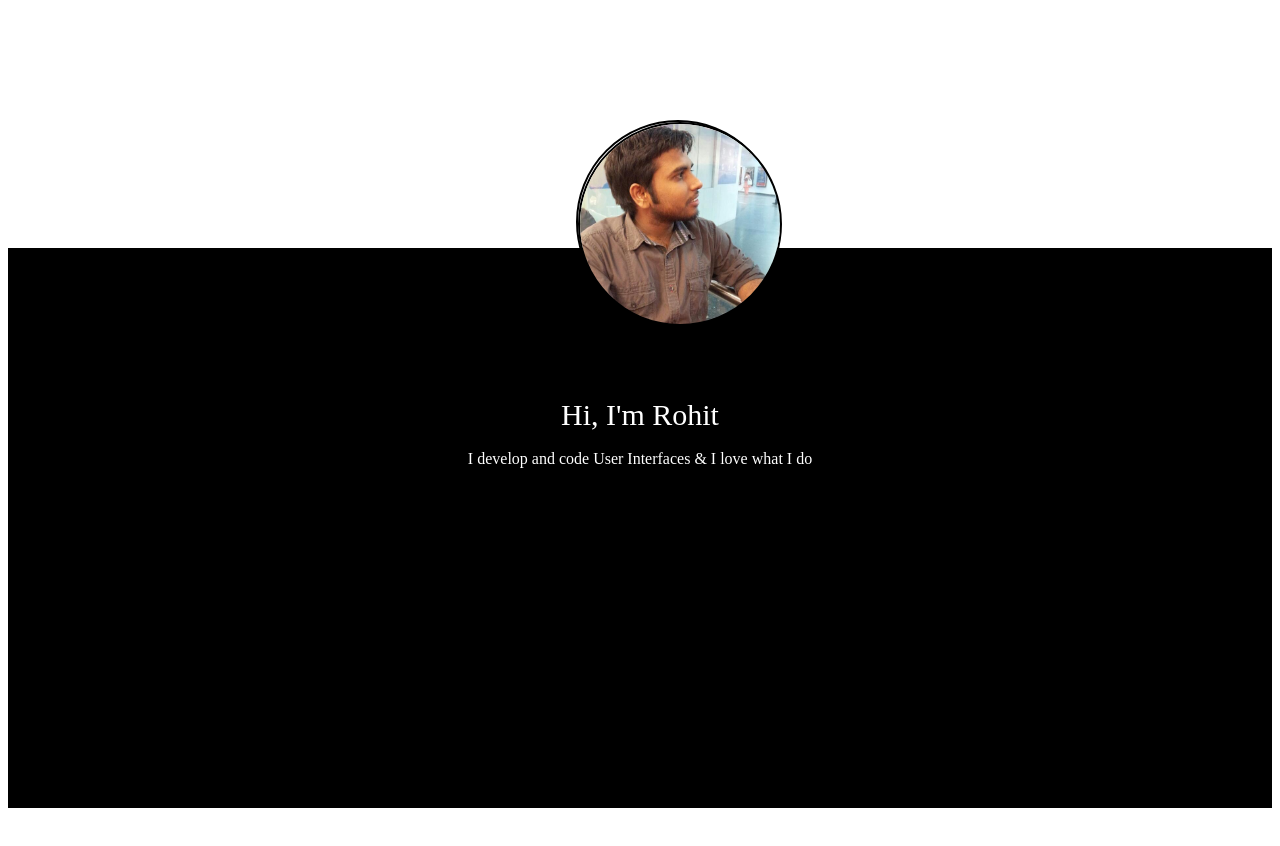
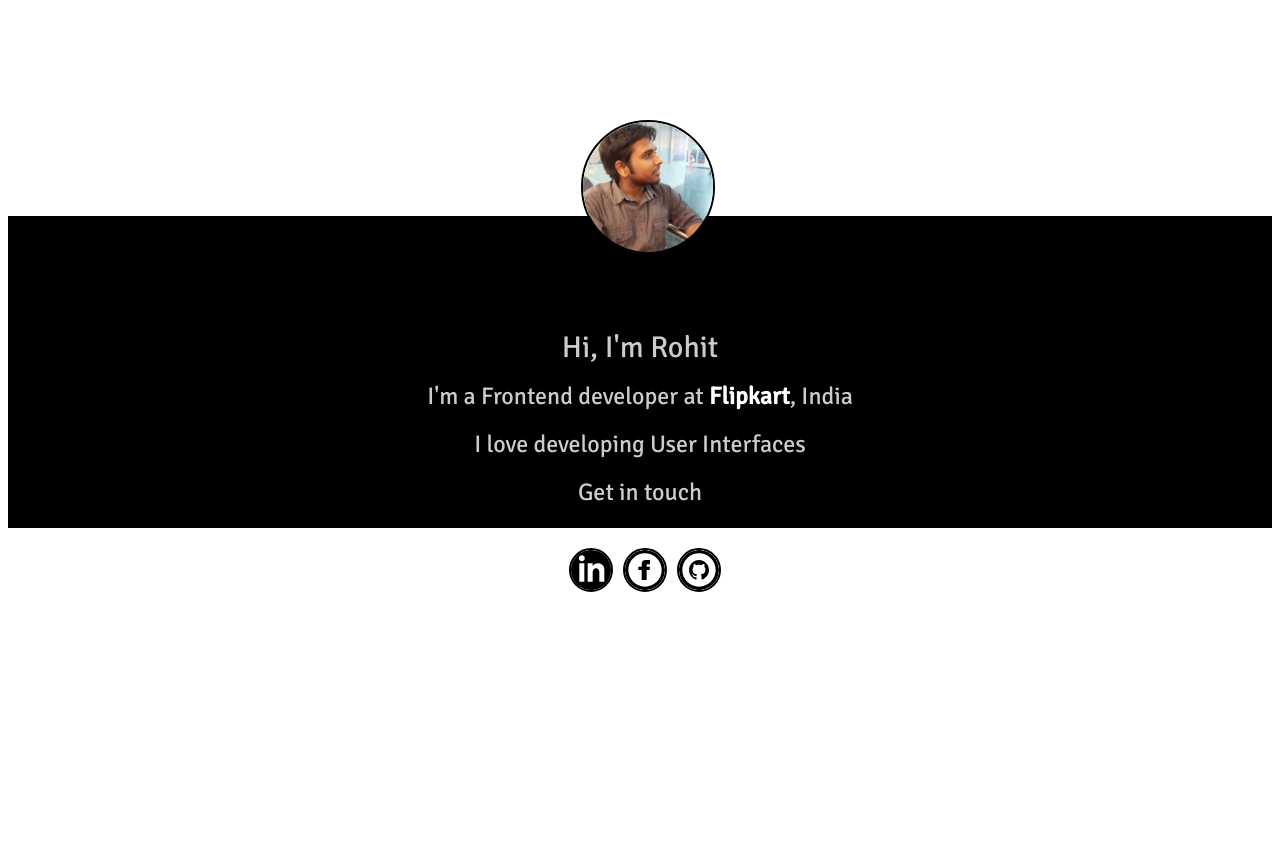
Before and after one commit to rohitjindal18/rohitjindal.me, a Gatsby site: page / in a window 1280 px wide. After the commit the page ends 800 px from the top, so only its background shows below. Built offline with nearby package versions, Linux system fonts and the light colour scheme; Gatsby itself is replaced by a stand-in of ours.

Commit message:
Added images

```diff
--- a/src/pages/index.css
+++ b/src/pages/index.css
@@ -1,18 +1,21 @@
+@import 'https://fonts.googleapis.com/css?family=Signika';
+body {
+    -webkit-font-smoothing: antialiased;
+}
 .mainDiv {
     /* text-align: center; */
-    height: 70vh;
+
     width: 100%;
     color: white;
-    height: 100vh;
 }
 
 .topDiv {
-    height: 30vh;
+    height: 26vh;
     width: 100%;
 }
 
 .bottomDiv {
-    height: 70vh;
+    height: 100%;
     width: 100%;
     background-color: black;
     display: flex;
@@ -20,16 +23,16 @@
 }
 .photoDiv {
     position: absolute;
+    display: flex;
+    justify-content: center;
     top: 15vh;
-    left: 45vw;
-    width: 200px;
-    height: 200px;
+    width: 100%;
+    height: 130px;
     border-radius: 100%;
-    border: 2px solid black;
 }
 img {
-    width: 200px;
-    height: 200px;
+    width: 130px;
+    height: 130px;
     border-radius: 100%;
     border: 2px solid black;
 }
@@ -37,5 +40,27 @@ img {
     width: 500px;
     height: 100%;
     text-align: center;
-    margin-top: 150px;
+    margin-top: 120px;
+    font-family: Signika;
+    color: rgba(255, 255, 255, .8);
+    line-height: 24px;
+    font-stretch: condensed;
 }
+.company {
+    color: white;
+    font-weight: bold;
+}
+.apps {
+    background-color: white;
+    width: 40px;
+    height: 40px;
+}
+.appsdiv {
+    display: flex;
+    justify-content: center;
+    width: 100%;
+    margin-top: 20px;
+    & > a {
+        margin-left: 10px;
+    }
+}
--- a/src/pages/index.js
+++ b/src/pages/index.js
@@ -2,7 +2,9 @@ import React from 'react'
 import Link from 'gatsby-link'
 import './index.css';
 import myPhoto from "../../static/my.jpg";
-import '../../static/Roboto-Light.ttf';
+import ln from "../../static/linkedin.svg";
+import fb from "../../static/fb.svg";
+import gh from "../../static/github.svg";
 
 const IndexPage = () => (
   <div className="mainDiv">
@@ -14,8 +16,18 @@ const IndexPage = () => (
       <div className="introDiv">
         <div style={{ 'font-size': '30px' }}>Hi, I'm Rohit</div>
         <br />
-        <div>I develop and code User Interfaces & I love what I do</div>
+        <div style={{ 'font-size': '24px' }}>I'm a Frontend developer at <span className="company">Flipkart</span>, India</div>
+        <br />
+        <div style={{ 'font-size': '24px' }}>I love developing User Interfaces</div>
+        <br />
+        <div style={{ 'font-size': '24px' }}>Get in touch</div>
+        <br />
       </div>
+    </div>
+    <div className="appsdiv">
+      <a target="_blank" href="https://www.linkedin.com/in/jindalrohit18"><img className="apps" src={ln} /></a>
+      <a target="_blank" href="https://www.facebook.com/jindal.rohit018"><img className="apps" src={fb} /></a>
+      <a target="_blank" href="https://github.com/rohitjindal18"><img className="apps" src={gh} /></a>
     </div>
   </div>
 )
```
Also changed, not shown: static/fb.svg (added), static/github.svg (added), static/linkedin.svg (added).
